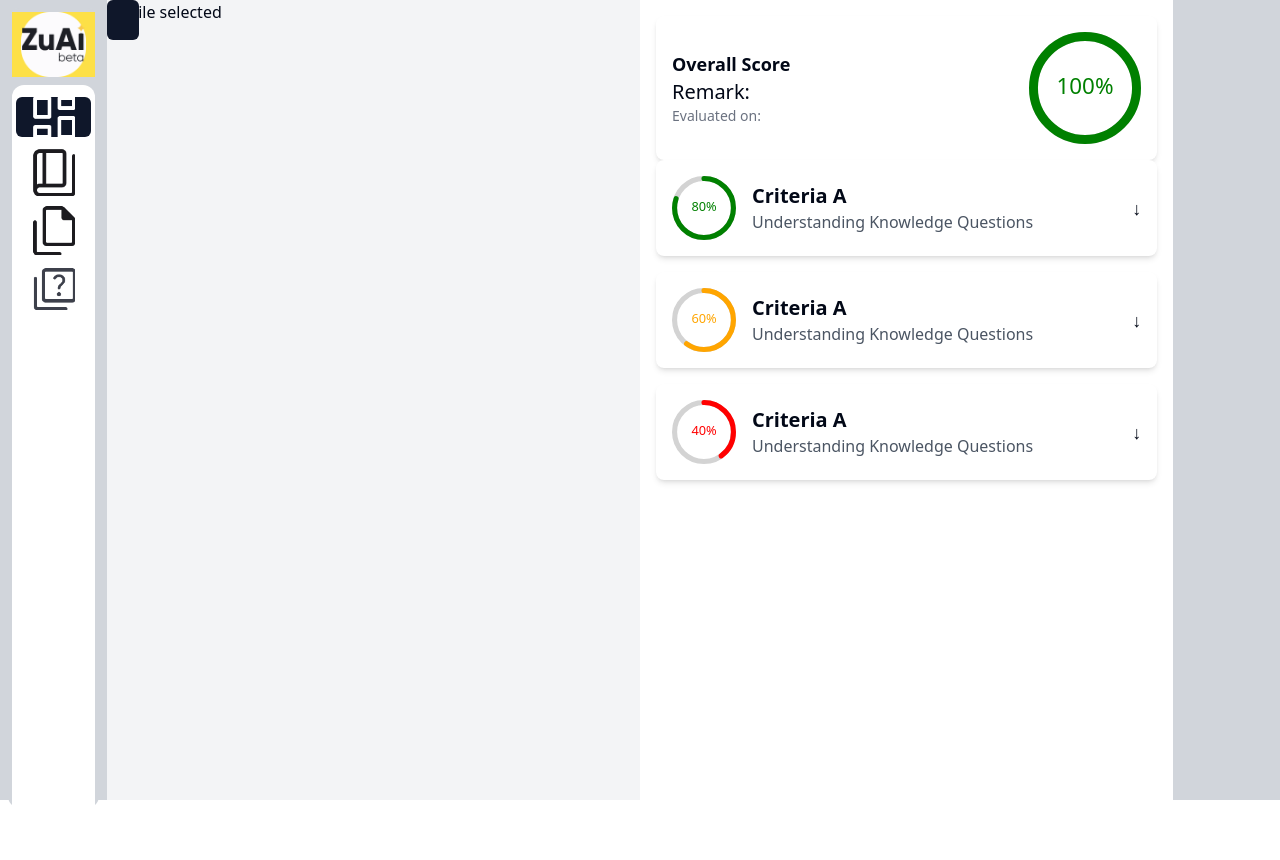
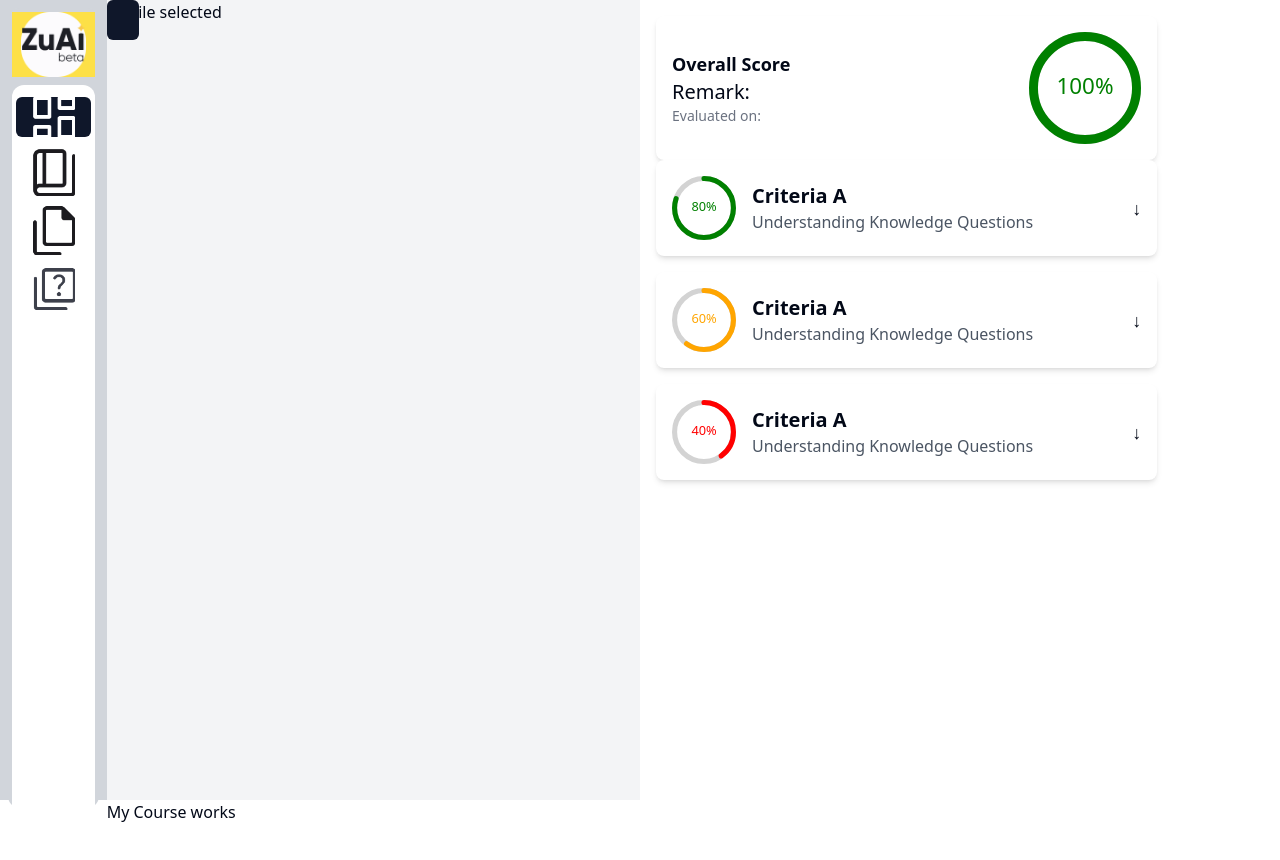
Before and after one commit to gokulkumar0209/ZuAi, a React (Vite) app in the folder client/: page / in a window 1280 px wide. Shown: the top 860 px of the page. Built offline with nearby package versions, Linux system fonts and the light colour scheme.

Commit message:
Added Image in Blank space

```diff
--- a/client/src/@components/elements/Home.tsx
+++ b/client/src/@components/elements/Home.tsx
@@ -26,7 +26,13 @@ const Home: React.FC<HomeProps> = (_props: HomeProps) => {
 							setShow={setShow}
 						/>
 					</div>
-          <div className=" bg-yellow-200"></div>
+					<div className=" container">
+						<img
+							src="https://www.pixelstalk.net/wp-content/uploads/2016/07/1080p-HD-Image-Nature-Desktop.jpg"
+							className=" h-full w-full object-cover p-6"
+						></img>
+					</div>
+					<div className=" bg-yellow-200"></div>
 				</div>
 			) : (
 				<Result
@@ -34,6 +40,7 @@ const Home: React.FC<HomeProps> = (_props: HomeProps) => {
 					selectedFile={selectedFile}
 				/>
 			)}
+			<div>My Course works</div>
 		</div>
 	);
 };
--- a/client/src/App.tsx
+++ b/client/src/App.tsx
@@ -8,10 +8,10 @@ function App() {
 				<div className="  h-full left-0 z-1 top-0 bg-gray-300 rounded-xl col-span-1 m-2 ">
 					<NavBar />
 				</div>
-				<div className=" h-screen bg-red-500 col-span-10 flex  justify-center">
+				<div className=" h-screen col-span-10 flex  justify-center">
 					<Home />
 				</div>
-        <div className=" col-span-1"></div>
+        <div className=" col-span-1 bg-white"></div>
 			</div>
 		</>
 	);
```
